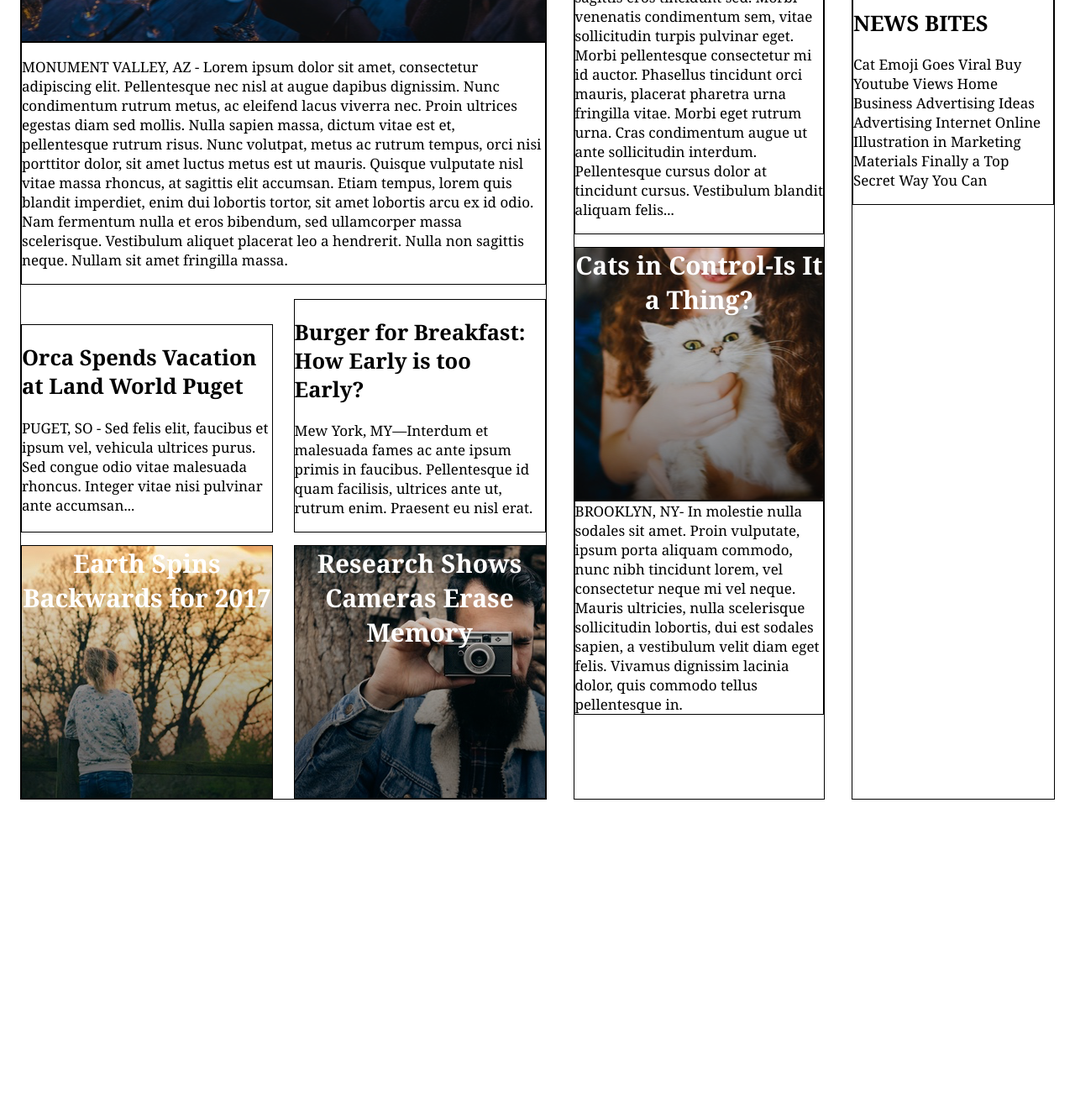
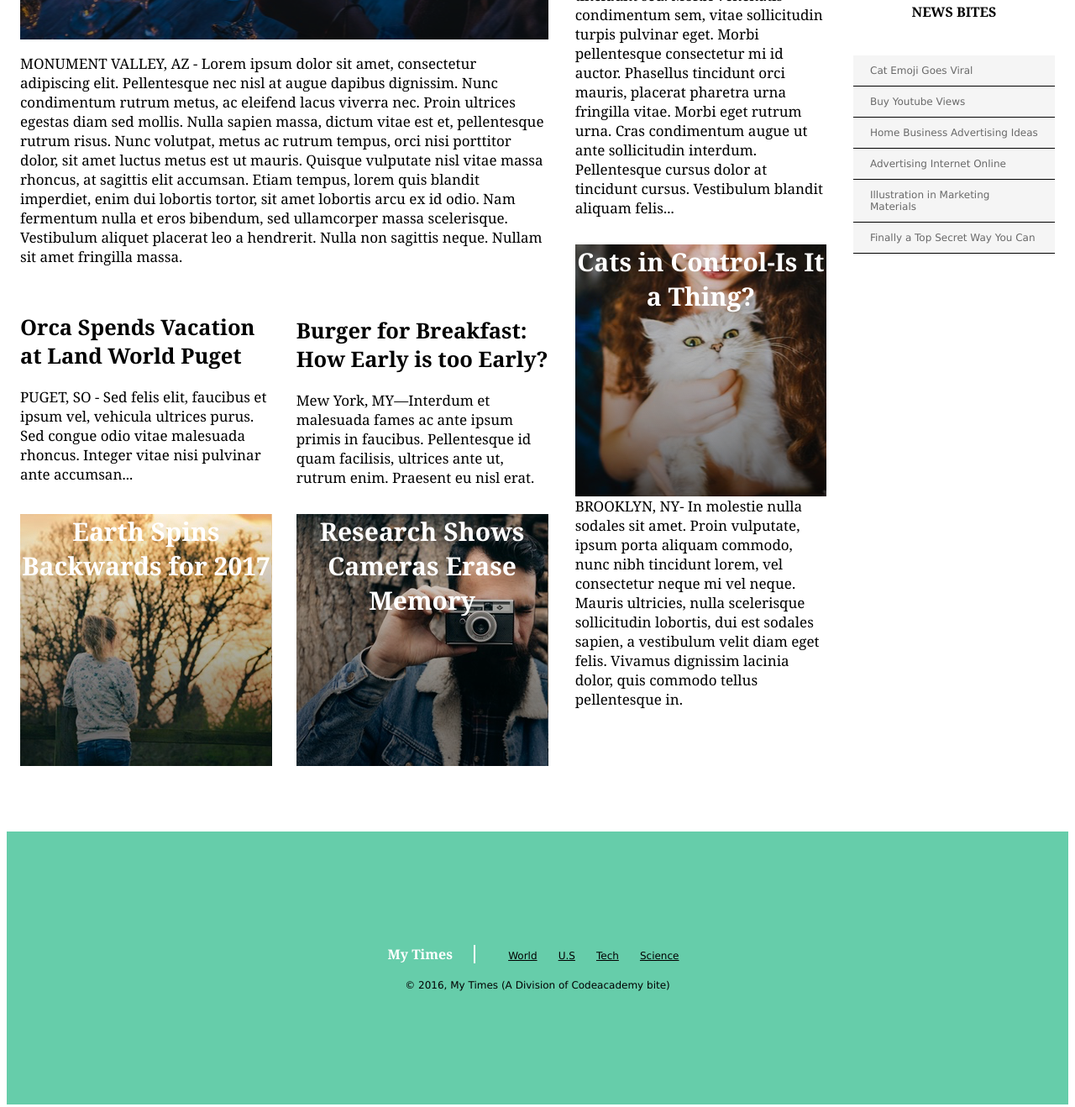
Before and after one commit to clementgeorges/mytimes, a plain HTML site: page index.html in a window 1280 px wide. Shown: the part 377-1695 px from the top of the page at 84% size. Before the commit the page ends 1407 px from the top, so only its background shows below. Drawn offline with Linux system fonts and the light colour scheme.

Commit message:
Final Commit foolter HTML and CSS complete

```diff
--- a/index.html
+++ b/index.html
@@ -36,7 +36,7 @@
         <div class="column-large">
 
           <div class="lar-1">
-            <span>Mother of Three Buys Tuna Steak at Phish Concert. Leaves, "Feeling Funny."</span>
+            <span class="maintext">Mother of Three Buys Tuna Steak at Phish Concert. Leaves, "Feeling Funny."</span>
           </div>
 
           <div class="lar-2">
@@ -97,10 +97,40 @@
             <img class="biscut" src="./resources/images/img-news-bite.png" alt="choc biscut">
 
             <div class="sma-1">
-              <h2>NEWS BITES</h2>
-              <p>Cat Emoji Goes Viral Buy Youtube Views Home Business Advertising Ideas Advertising Internet Online Illustration in Marketing Materials Finally a Top Secret Way You Can</p>
+              <h2 class="NbHead">NEWS BITES</h2>
+              <span class="bite">Cat Emoji Goes Viral</span>
+              <span class="bite">Buy Youtube Views</span>
+              <span class="bite">Home Business Advertising Ideas</span>
+              <span class="bite">Advertising Internet Online</span>
+              <span class="bite">Illustration in Marketing Materials</span>
+              <span class="bite">Finally a Top Secret Way You Can</span>
             </div>
 
           </div>
 
         </div>
+
+        <!-- footer Section -->
+
+        <footer>
+
+
+        <div class="logotitle">
+          <span class="logotitile2">My Times</span>
+
+          <nav>
+            <span><a href="#1">World</a></span>
+            <span><a href="#2">U.S</a></span>
+            <span><a href="#3">Tech</a></span>
+            <span><a href="#4">Science</a></span>
+
+          </nav>
+        </div>
+
+          <div class="copy">
+            <span>© 2016, My Times (A Division of Codeacademy bite)</span>
+
+          </div>
+
+
+        </footer>
--- a/resources/css/style.css
+++ b/resources/css/style.css
@@ -2,13 +2,15 @@ header {
   font-family: Verdana;
   font-size: 14px;
   font-weight: bold;
-  display: inline-flex;
+  display: flex;
   align-items: center;
   width: 100%;
   border-bottom: 1px solid black;
   position: fixed;
   z-index: 1;
   background-color: white;
+  padding: 10px 10px;
+  margin-top: -8px;
 }
 
 .logo {
@@ -20,15 +22,15 @@ header {
 .title {
   color: MediumAquamarine;
   width: 865px;
+  display: flex;
 }
 
 nav a {
   padding: 20px 10px;
-
+  color: black;
 }
 
-nav {
-  display: flex;
+header nav {
 }
 
 .BodyContainer {
@@ -112,18 +114,80 @@ nav {
   height: 246px
 }
 
-.column-large,
-.column-medium,
-.column-small,
-.lar-1,
-.lar-2,
-.lar-3,
-.lar-4,
-.lar-5,
-.lar-6,
-.med-1,
-.med-2,
-.med-3,
 .sma-1 {
-  border: 1px solid black;
+  flex-direction: column;
+  display: flex;
+  margin-right: 32px;
+  width: 240px;
+
 }
+.bite {
+  background-color: WhiteSmoke;
+  font-family: Verdana;
+  font-size: 12px;
+  color: DimGray;
+  display: inline-block;
+  border-bottom: 1px solid black;
+  padding: 11px 20px;
+}
+
+.NbHead {
+  font-size: 16px;
+  font-weight: bold;
+  text-align: center;
+  align-items: center;
+  margin-top: 16px;
+  margin-bottom: 41px;
+}
+
+.maintext{
+  margin: 70px 20px;
+  display: block;
+}
+
+footer {
+  display: flex;
+  align-items: center;
+  justify-content: center;
+  background-color: MediumAquamarine;
+  margin: auto;
+  font-family: Verdana;
+  font-size: 12px;
+  height: 325px;
+  flex-direction: column;
+}
+
+footer .logotitle {
+  font-family: Georgia;
+  font-size: 16px;
+  font-weight: bold;
+  color: white;
+  display: inline-block;
+}
+
+.logotitile2 {
+  border-right: 2px solid white;
+  padding-right: 25px;
+}
+
+
+footer nav {
+  display: inline-block;
+  padding-left: 25px;
+  font-weight: normal;
+  font-family: Verdana
+}
+
+.copy {
+  display: block;
+}
+
+footer nav a {
+  color: black;
+  font-size: 12px;
+}
+
+footer nav span {
+  display: inline-block;
+  padding-bottom: 20px;
+}
```
